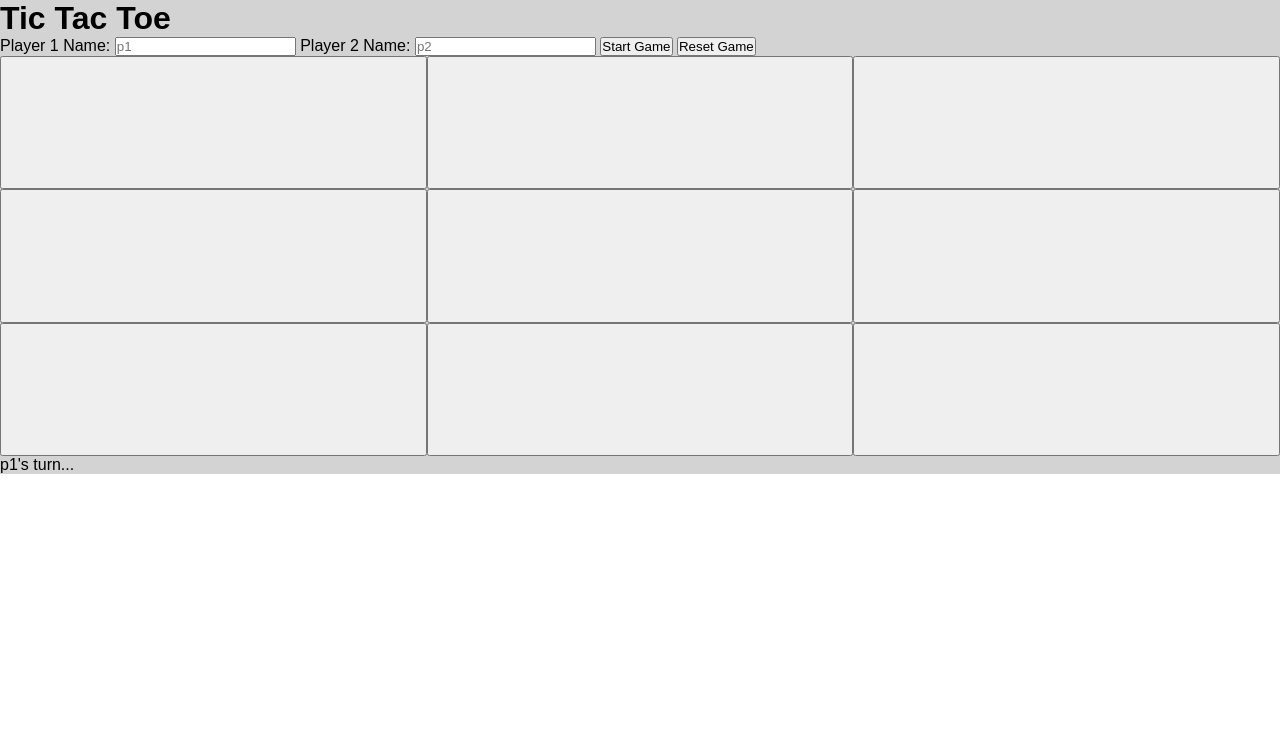
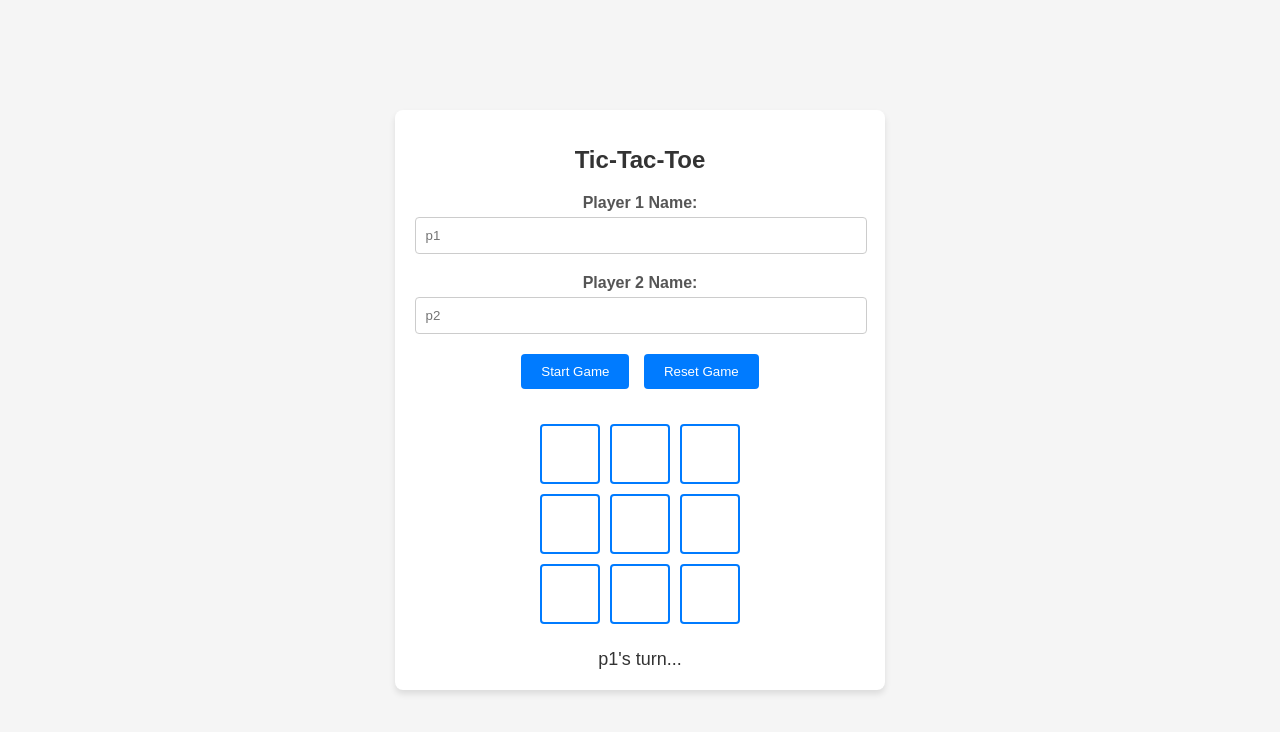
Before and after one commit to onyto/odin-tic-tac-toe, a plain HTML site: page index.html in a window 1280 px wide. Both pictures are taken after a click on the button "Start Game". Drawn offline with Linux system fonts and the light colour scheme.

Commit message:
Update css style with AI
Center game board and buttons for improved layout

- Added CSS styles to center the .row items and align the .board for a more balanced appearance
- Ensured the game board is properly centered under the start and reset buttons
- Enhanced the overall layout for better aesthetics and user experience

```diff
--- a/index.html
+++ b/index.html
@@ -1,14 +1,14 @@
 <!doctype html>
 <html lang="en">
   <head>
-    <title>odin-tic-tac-toe</title>
+    <title>Tic-Tac-Toe</title>
     <meta charset="UTF-8" />
     <meta name="viewport" content="width=device-width, initial-scale=1" />
     <link href="style.css" rel="stylesheet" />
   </head>
   <body>
     <div class="container">
-      <h1>Tic Tac Toe</h1>
+      <h1>Tic-Tac-Toe</h1>
       <label for="p1">Player 1 Name:</label>
       <input type="text" id="p1" name="p1" placeholder="p1" />
       <label for="p2">Player 2 Name:</label>
--- a/style.css
+++ b/style.css
@@ -1,26 +1,88 @@
-* {
-  padding: 0;
+body {
+  font-family: Arial, sans-serif;
+  display: flex;
+  justify-content: center;
+  align-items: center;
+  height: 100vh;
   margin: 0;
-  box-sizing: border-box;
-  font-family: sans-serif;
+  background-color: #f5f5f5;
 }
 
 .container {
-  background-color: lightgrey;
+  text-align: center;
+  background: #fff;
+  padding: 20px;
+  border-radius: 8px;
+  box-shadow: 0 4px 6px rgba(0, 0, 0, 0.1);
+}
+
+h1 {
+  margin-bottom: 20px;
+  font-size: 24px;
+  color: #333;
+}
+
+label {
+  display: block;
+  margin: 10px 0 5px;
+  font-weight: bold;
+  color: #555;
+}
+
+input {
+  width: calc(100% - 20px);
+  padding: 10px;
+  margin-bottom: 10px;
+  border: 1px solid #ccc;
+  border-radius: 4px;
+}
+
+.startButton,
+.resetButton {
+  padding: 10px 20px;
+  margin: 10px 5px;
+  border: none;
+  border-radius: 4px;
+  background-color: #007bff;
+  color: #fff;
+  cursor: pointer;
+  transition: background-color 0.3s ease;
+}
+
+.startButton:hover,
+.resetButton:hover {
+  background-color: #0056b3;
 }
 
 .board {
-  display: grid;
-  grid-auto-rows: 1fr;
-  height: 50vh;
+  display: flex;
+  flex-direction: column;
+  margin-top: 20px;
 }
 
 .row {
-  display: grid;
-  grid-auto-flow: column;
-  grid-auto-columns: 1fr;
+  display: flex;
+  justify-content: center;
 }
 
 .button {
-  font-size: 5rem;
+  width: 60px;
+  height: 60px;
+  margin: 5px;
+  font-size: 24px;
+  border: 2px solid #007bff;
+  border-radius: 4px;
+  background-color: #fff;
+  cursor: pointer;
+  transition: background-color 0.3s ease;
 }
+
+.button:hover {
+  background-color: #e7f3ff;
+}
+
+.msg {
+  margin-top: 20px;
+  font-size: 18px;
+  color: #333;
+}
```
